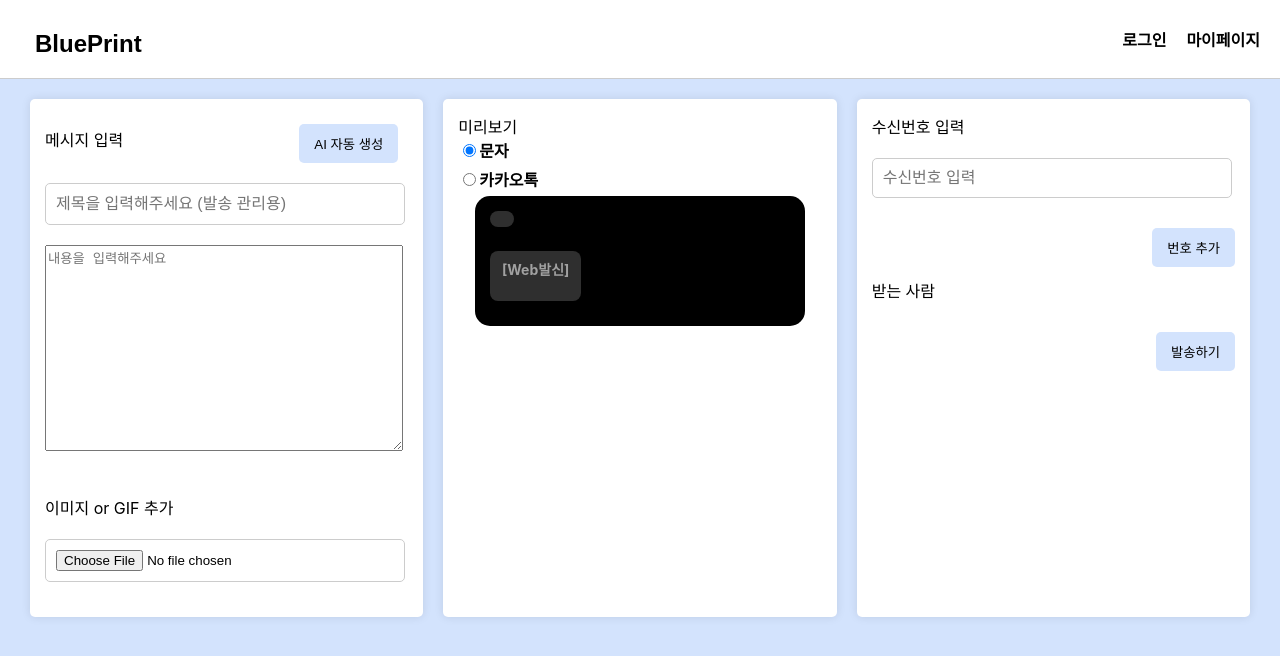
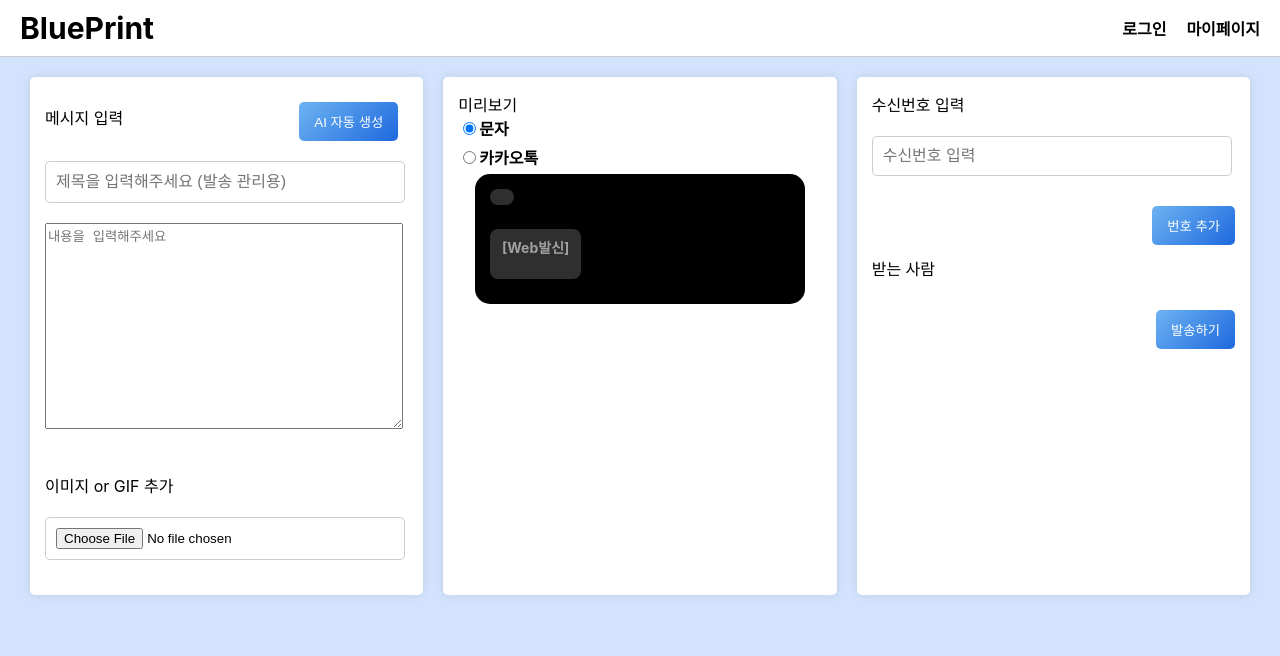
Before and after one commit to vvan2/Web.project, a React (Create React App) app: page / in a window 1280 px wide. Shown: the top 656 px of the page. Built offline with nearby package versions, Linux system fonts and the light colour scheme.

Commit message:
FEAT: 스타일 합침

```diff
--- a/src/Aimessagepopup/Aimessagepopup.css
+++ b/src/Aimessagepopup/Aimessagepopup.css
@@ -15,17 +15,31 @@
 .popup-header {
   display: flex;
   justify-content: space-between;
-  padding: 15px;
-  border-bottom: 1px solid #ddd;
+  align-items: center;
+  padding: 15px 20px;
+  background: linear-gradient(135deg, #6db3f2, #1e69de);
+  color: #fff; /* 텍스트 색상 */
+  font-weight: bold;
+  font-size: 1.2rem;
+  box-shadow: 0 2px 8px rgba(0, 0, 0, 0.1); /* 부드러운 그림자 */
+  border-radius: 12px 12px 0 0; /* 상단 모서리 둥글게 */
 }
 
 .popup-header span {
   cursor: pointer;
-  font-weight: bold;
+  padding: 10px;
+  border-radius: 5px;
+  transition: background 0.3s ease, color 0.3s ease;
 }
 
-.active {
-  color: #007bff;
+.popup-header span:hover {
+  background: rgba(30, 105, 222, 0.1); /* 텍스트 호버 시 약간의 배경 강조 */
+  color: gold; /* 호버 시 더 진한 파란색 */
+}
+
+.popup-header span.active {
+  text-decoration: underline;
+  color: gold;
 }
 
 .popup-content {
@@ -87,7 +101,7 @@ label {
 .popup-container button {
   padding: 10px;
   background-color: #d3e3fd;
-  color: black;
+  color: white;
   border: none;
   border-radius: 4px;
   cursor: pointer;
--- a/src/Join/Join.jsx
+++ b/src/Join/Join.jsx
@@ -81,9 +81,13 @@ const Join = () => {
     <div>
       <div className="main-container">
         <div className="header">
-          <button onClick={() => navigate('/')}>BluePrint</button>
+        <span
+            onClick={() => navigate('/')}
+            style={{  fontWeight: 'bold', fontSize: '30px', cursor: 'pointer' }}
+          >
+            BluePrint
+          </span>
           <div className="user-options">
-            <span>회원이름</span>
             <span onClick={() => navigate('/Login')}>로그인</span>
             <span onClick={() => navigate('/Mypage')}>마이페이지</span>
           </div>
--- a/src/Login/Login.css
+++ b/src/Login/Login.css
@@ -68,7 +68,7 @@ input[type="password"] {
 /* 회원가입 버튼 */
 .register-btn {
     background-color: white;
-    color: #007bff;
+    color: white;
     border: 1px solid #ccc;
     margin-top: 10px;
     margin-left: -1px;
--- a/src/Login/Login.jsx
+++ b/src/Login/Login.jsx
@@ -74,7 +74,12 @@ const Login = () => {
     <div>
       <div className="main-container">
         <div className="header">
-          <button onClick={() => navigate('/')}>BluePrint</button>
+          <span
+            onClick={() => navigate('/')}
+            style={{  fontWeight: 'bold', fontSize: '30px', cursor: 'pointer' }}
+          >
+            BluePrint
+          </span>
           <div className="user-options">
             <span onClick={() => navigate('/Login')}>로그인</span>
             <span onClick={() => navigate('/Mypage')}>마이페이지</span>
--- a/src/Mainpage/Mainpage.css
+++ b/src/Mainpage/Mainpage.css
@@ -103,19 +103,23 @@ button {
   /* 버튼의 패딩 */
   border: none;
   /* 버튼 테두리 제거 */
-  background-color: #d3e3fd;
+  background: linear-gradient(135deg, #6db3f2, #1e69de);
   /* 버튼 배경 색상 */
-  color: black;
+  color: white;
   /* 버튼 텍스트 색상 */
   border-radius: 5px;
   /* 버튼 모서리 둥글게 */
   cursor: pointer;
   /* 마우스 포인터 커서 변경 */
+  position: relative; /* 애니메이션 시 기준점 고정 */
+  transition: transform 0.3s ease, box-shadow 0.3s ease;
 }
 
 button:hover {
   background-color: #aac8f6;
   /* 버튼 호버 시 색상 변경 */
+  transform: translateY(-3px); /* 마우스를 올릴 때 위로 살짝 이동 */
+  box-shadow: 0 4px 15px rgba(0, 0, 0, 0.2); /* 그림자 효과 추가 */
 }
 
 .notice-section {
--- a/src/Mainpage/Mainpage.jsx
+++ b/src/Mainpage/Mainpage.jsx
@@ -168,7 +168,12 @@ const handleAddRecipient = () => {
       {/* 상단 메뉴바 */}
       <div className="main-container">
         <div className="header">
-          <button onClick={() => navigate('/')}>BluePrint</button>
+        <span
+          onClick={() => navigate('/')}
+          style={{  fontWeight: 'bold', fontSize: '30px', cursor: 'pointer' }}
+        >
+          BluePrint
+        </span>
           <div className="user-options">
             {name ? ( // username 대신 name으로 수정
               <>
--- a/src/Mypage/Mypage.css
+++ b/src/Mypage/Mypage.css
@@ -1,7 +1,7 @@
 /* Mypage 전체 컨테이너 */
 .mypage-container {
     background-color: #f0f0f0; /* 상단바 배경 색상 */
-    padding: 10px; /* 상단바의 패딩 */
+
   }
 
   /* 상단 헤더 */
--- a/src/Mypage/Mypage.jsx
+++ b/src/Mypage/Mypage.jsx
@@ -48,7 +48,12 @@ function MypageMemberInfo() {
     <div className="mypage-container">
       {/* 상단 헤더 */}
       <div className="header">
-        <button onClick={() => navigate('/')}>BluePrint</button>
+      <span
+          onClick={() => navigate('/')}
+          style={{  fontWeight: 'bold', fontSize: '30px', cursor: 'pointer' }}
+        >
+          BluePrint
+        </span>
         <div className="user-options">
           {userInfo.name ? (
             <>
--- a/src/Mypage/Mypage_letter.jsx
+++ b/src/Mypage/Mypage_letter.jsx
@@ -89,7 +89,12 @@ function MypageMemberInfo() {
   return (
     <div className="mypage-container">
         <div className="header">
-          <button onClick={() => navigate('/')}>BluePrint</button>
+        <span
+          onClick={() => navigate('/')}
+          style={{  fontWeight: 'bold', fontSize: '30px', cursor: 'pointer' }}
+        >
+          BluePrint
+        </span>
           <div className="user-options">
             {userName ? ( // 'username' 대신 'userName' 사용
               <>
--- a/src/Mypage/Mypage_pw.jsx
+++ b/src/Mypage/Mypage_pw.jsx
@@ -103,7 +103,12 @@ function MypageMemberInfo() {
     <div className="mypage-container">
       {/* 상단 헤더 */}
       <div className="header">
-        <button onClick={() => navigate('/')}>BluePrint</button>
+      <span
+          onClick={() => navigate('/')}
+          style={{  fontWeight: 'bold', fontSize: '30px', cursor: 'pointer' }}
+        >
+          BluePrint
+        </span>
         <div className="user-options">
           {userName ? ( // 'username' 대신 'userName' 사용
             <>
--- a/src/Mypage/Mypage_storage.jsx
+++ b/src/Mypage/Mypage_storage.jsx
@@ -59,7 +59,12 @@ function MypageStorage() {
     <div className="mypage-container">
       {/* 상단 헤더 */}
       <div className="header">
-        <button onClick={() => navigate('/')}>BluePrint</button>
+      <span
+          onClick={() => navigate('/')}
+          style={{  fontWeight: 'bold', fontSize: '30px', cursor: 'pointer' }}
+        >
+          BluePrint
+        </span>
         <div className="user-options">
           {userName ? ( // 'username' 대신 'userName' 사용
             <>
--- a/src/Mypage/Mypage_withdraw.jsx
+++ b/src/Mypage/Mypage_withdraw.jsx
@@ -97,7 +97,12 @@ function MypageMemberInfo() {
     <div className="mypage-container">
       {/* 상단 헤더 */}
       <div className="header">
-        <button onClick={() => navigate('/')}>BluePrint</button>
+      <span
+          onClick={() => navigate('/')}
+          style={{  fontWeight: 'bold', fontSize: '30px', cursor: 'pointer' }}
+        >
+          BluePrint
+        </span>
         <div className="user-options">
           {name ? ( // 'username' 대신 'name' 사용
             <>
```
